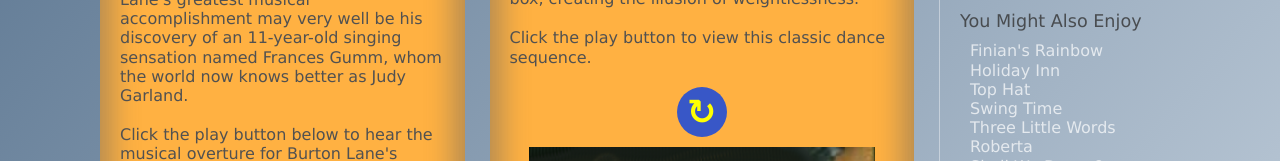
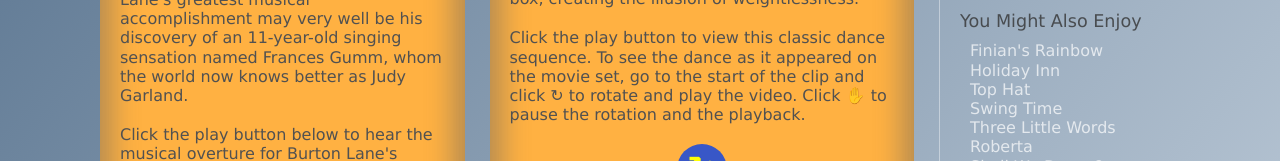
Before and after one commit to bguzman07/tut-8, a plain HTML site: page index.html in a window 1280 px wide. Shown: the part 1037-1198 px from the top of the page. Drawn offline with Linux system fonts and the light colour scheme; grey boxes are pictures that could not be loaded.

Commit message:
finished tutorial

```diff
--- a/index.html
+++ b/index.html
@@ -21,6 +21,7 @@
    <link href="./styles/cp_styles.css" rel="stylesheet" />
    <link href="./styles/cp_media.css" rel="stylesheet" />
    <link href="./styles/cp_animate.css" rel="stylesheet" />
+   <script src="./javascript/cp_spin.js"></script>
 </head>
 
 <body>
@@ -115,7 +116,8 @@
             would seamlessly dance across the four sides of the box, creating the
             illusion of weightlessness.
          </p>
-         <p>Click the play button to view this classic dance sequence.</p>
+         <p>Click the play button to view this classic dance sequence. To see the dance as it appeared on the movie set,
+            go to the start of the clip and click &#8635; to rotate and play the video. Click &#9995; to pause the rotation and the playback.</p>
          <input type="checkbox" id="rotateVideo" />
          <label for="rotateVideo"></label>
          <video controls poster="./images/cp_photo2.png">
--- a/styles/cp_media.css
+++ b/styles/cp_media.css
@@ -16,7 +16,7 @@
 /* Audio and Video Player Styles */
 
 audio, video {
-   box-shadow: rgb(51, 51, 51,) 8px 8px 15px;
+   box-shadow: rgb(51, 51, 51) 8px 8px 15px;
    display: block;
    margin: 10px auto;
    width: 90%;
```
